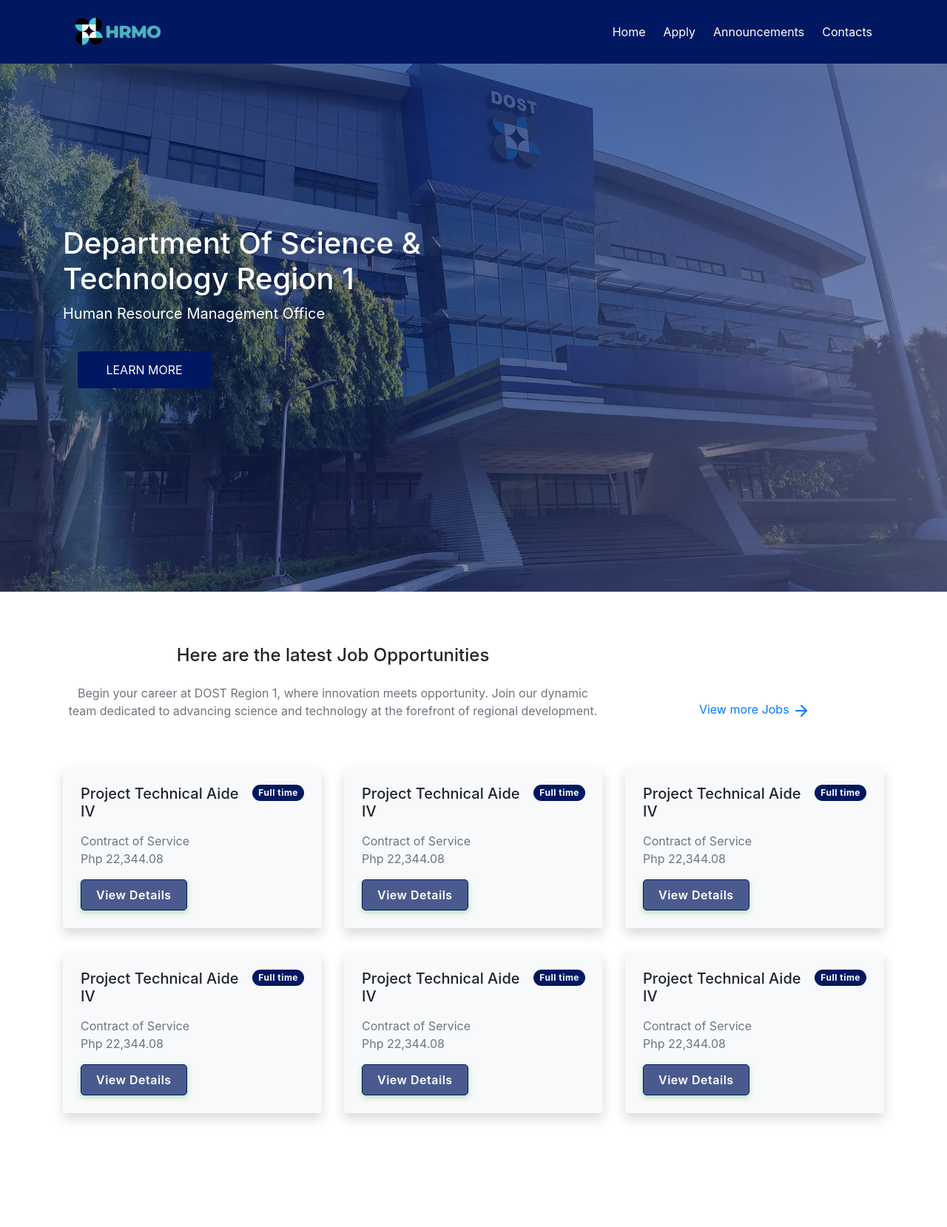
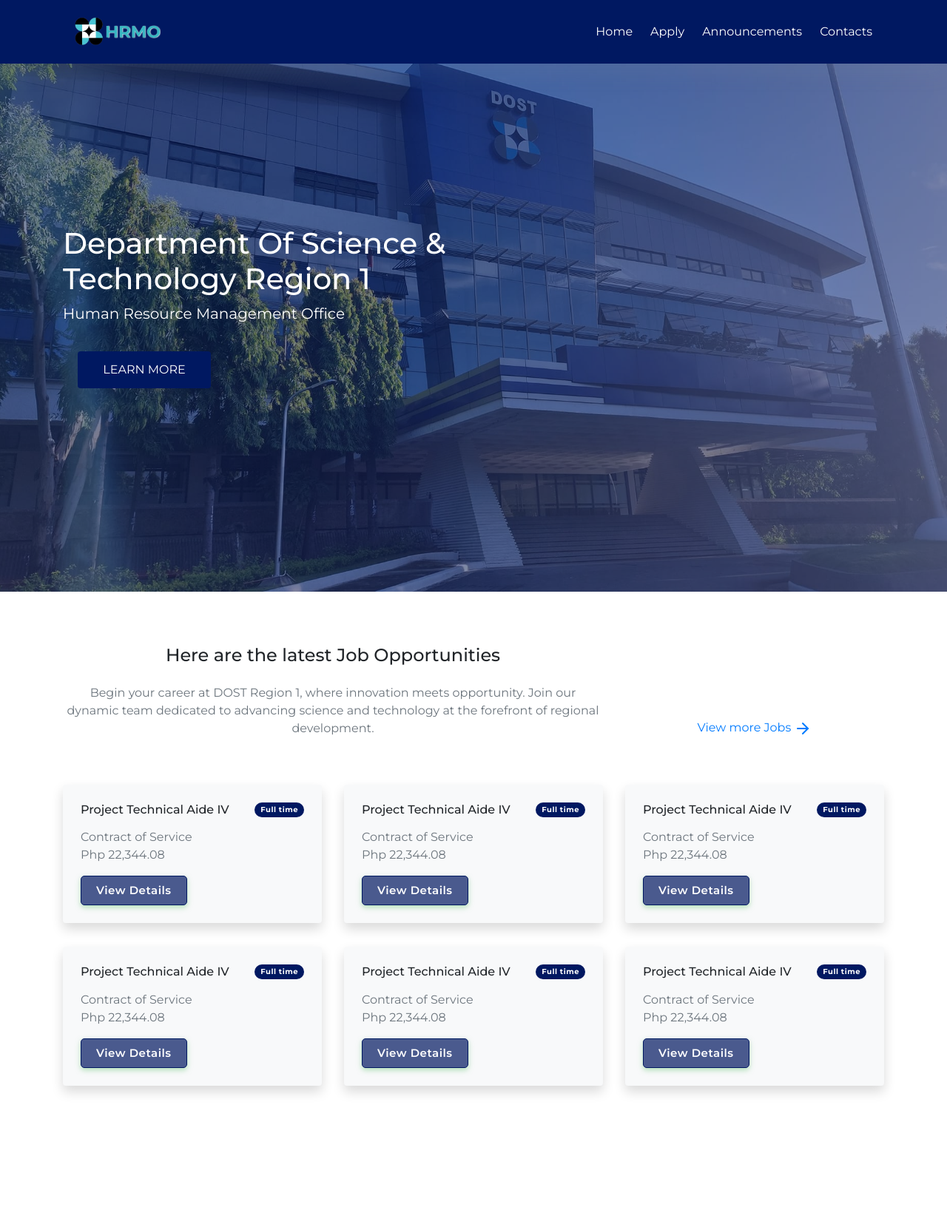
Before and after one commit to klyneajido/DOST-HRMO-PUBLIC-, a PHP site: page / in a window 1280 px wide. Shown: the whole page at 74% size. Before the commit the page ends 1516 px from the top, so only its background shows below. Run offline with PHP 8.4, Linux system fonts and the light colour scheme.

Commit message:
push me pls

```diff
--- a/assets/css/style.css
+++ b/assets/css/style.css
@@ -1,5 +1,7 @@
+@import url("https://fonts.googleapis.com/css2?family=Montserrat:ital,wght@0,400;0,500;0,600;0,700;0,800;0,900;1,400;1,500&display=swap");
+
 body {
-  font-family: "Poppins", sans-serif;
+  font-family: "Montserrat", sans-serif !important;
   font-size: 16px;
   line-height: 24px;
   font-weight: 400;
@@ -12,10 +14,13 @@ body {
   transition: all 200ms linear;
   height: 100%;
   width: 100%;
+
+
 }
 /* #Navigation
 ================================================== */
 header .navigation-wrap {
+  font-family: "Montserrat", sans-serif;
   background-color: rgb(0, 24, 97) !important;
 }
 
@@ -220,6 +225,7 @@ body.hero-anime p {
 
 /* Section Intro*/
 #intro {
+  font-family: "Montserrat", sans-serif;
   height: 100vh;
   position: relative;
   background-image: url("../img/dost_bldg.png");
@@ -269,7 +275,7 @@ body.hero-anime p {
   overflow: hidden;
   text-decoration: none;
   text-transform: uppercase;
-  font-family: Helvetica;
+  font-family: "Montserrat", sans-serif;
   text-align: center;
 }
 .flash-slide::before {
@@ -296,6 +302,7 @@ body.hero-anime p {
 
 /* ? Job List */
 #job-list {
+  height: 90vh;
   margin-bottom: 90px;
 }
 .rounded {
@@ -338,7 +345,7 @@ body.hero-anime p {
   padding: 5px 8px;
   border-radius: 3px;
   letter-spacing: 0.5px;
-  font-size: 12px;
+  font-size: 10px;
 }
 
 #job-list .btn-primary,
@@ -414,7 +421,7 @@ body.hero-anime p {
   padding: 8px 20px;
   outline: none;
   text-decoration: none;
-  font-size: 16px;
+  font-size: 15px;
   letter-spacing: 0.5px;
   transition: all 0.3s;
   font-weight: 600;
--- a/index.html
+++ b/index.html
@@ -112,7 +112,7 @@
             <div class="card border-0 bg-light rounded shadow">
                 <div class="card-body p-4">
                     <span class="badge rounded-pill bg-primary float-md-end mb-3 mb-sm-0">Full time</span>
-                    <h5>Project Technical Aide IV</h5>
+                    <h6>Project Technical Aide IV</h6>
                     <div class="mt-3">
                         <span class="text-muted d-block"><i class="fa fa-home" aria-hidden="true"></i> <a href="#" target="_blank" class="text-muted">Contract of Service</a></span>
                         <span class="text-muted d-block"><i class="fa fa-map-marker" aria-hidden="true"></i> Php 22,344.08</span>
@@ -128,7 +128,7 @@
           <div class="card border-0 bg-light rounded shadow">
               <div class="card-body p-4">
                   <span class="badge rounded-pill bg-primary float-md-end mb-3 mb-sm-0">Full time</span>
-                  <h5>Project Technical Aide IV</h5>
+                  <h6>Project Technical Aide IV</h6>
                   <div class="mt-3">
                       <span class="text-muted d-block"><i class="fa fa-home" aria-hidden="true"></i> <a href="#" target="_blank" class="text-muted">Contract of Service</a></span>
                       <span class="text-muted d-block"><i class="fa fa-map-marker" aria-hidden="true"></i> Php 22,344.08</span>
@@ -144,7 +144,7 @@
         <div class="card border-0 bg-light rounded shadow">
             <div class="card-body p-4">
                 <span class="badge rounded-pill bg-primary float-md-end mb-3 mb-sm-0">Full time</span>
-                <h5>Project Technical Aide IV</h5>
+                <h6>Project Technical Aide IV</h6>
                 <div class="mt-3">
                     <span class="text-muted d-block"><i class="fa fa-home" aria-hidden="true"></i> <a href="#" target="_blank" class="text-muted">Contract of Service</a></span>
                     <span class="text-muted d-block"><i class="fa fa-map-marker" aria-hidden="true"></i> Php 22,344.08</span>
@@ -161,7 +161,7 @@
                 <div class="card border-0 bg-light rounded shadow">
                     <div class="card-body p-4">
                         <span class="badge rounded-pill bg-primary float-md-end mb-3 mb-sm-0">Full time</span>
-                        <h5>Project Technical Aide IV</h5>
+                        <h6>Project Technical Aide IV</h6>
                         <div class="mt-3">
                             <span class="text-muted d-block"><i class="fa fa-home" aria-hidden="true"></i> <a href="#" target="_blank" class="text-muted">Contract of Service</a></span>
                             <span class="text-muted d-block"><i class="fa fa-map-marker" aria-hidden="true"></i> Php 22,344.08</span>
@@ -178,7 +178,7 @@
               <div class="card border-0 bg-light rounded shadow">
                   <div class="card-body p-4">
                       <span class="badge rounded-pill bg-primary float-md-end mb-3 mb-sm-0">Full time</span>
-                      <h5>Project Technical Aide IV</h5>
+                      <h6>Project Technical Aide IV</h6>
                       <div class="mt-3">
                           <span class="text-muted d-block"><i class="fa fa-home" aria-hidden="true"></i> <a href="#" target="_blank" class="text-muted">Contract of Service</a></span>
                           <span class="text-muted d-block"><i class="fa fa-map-marker" aria-hidden="true"></i> Php 22,344.08</span>
@@ -195,7 +195,7 @@
             <div class="card border-0 bg-light rounded shadow">
                 <div class="card-body p-4">
                     <span class="badge rounded-pill bg-primary float-md-end mb-3 mb-sm-0">Full time</span>
-                    <h5>Project Technical Aide IV</h5>
+                    <h6>Project Technical Aide IV</h6>
                     <div class="mt-3">
                         <span class="text-muted d-block"><i class="fa fa-home" aria-hidden="true"></i> <a href="#" target="_blank" class="text-muted">Contract of Service</a></span>
                         <span class="text-muted d-block"><i class="fa fa-map-marker" aria-hidden="true"></i> Php 22,344.08</span>
```
